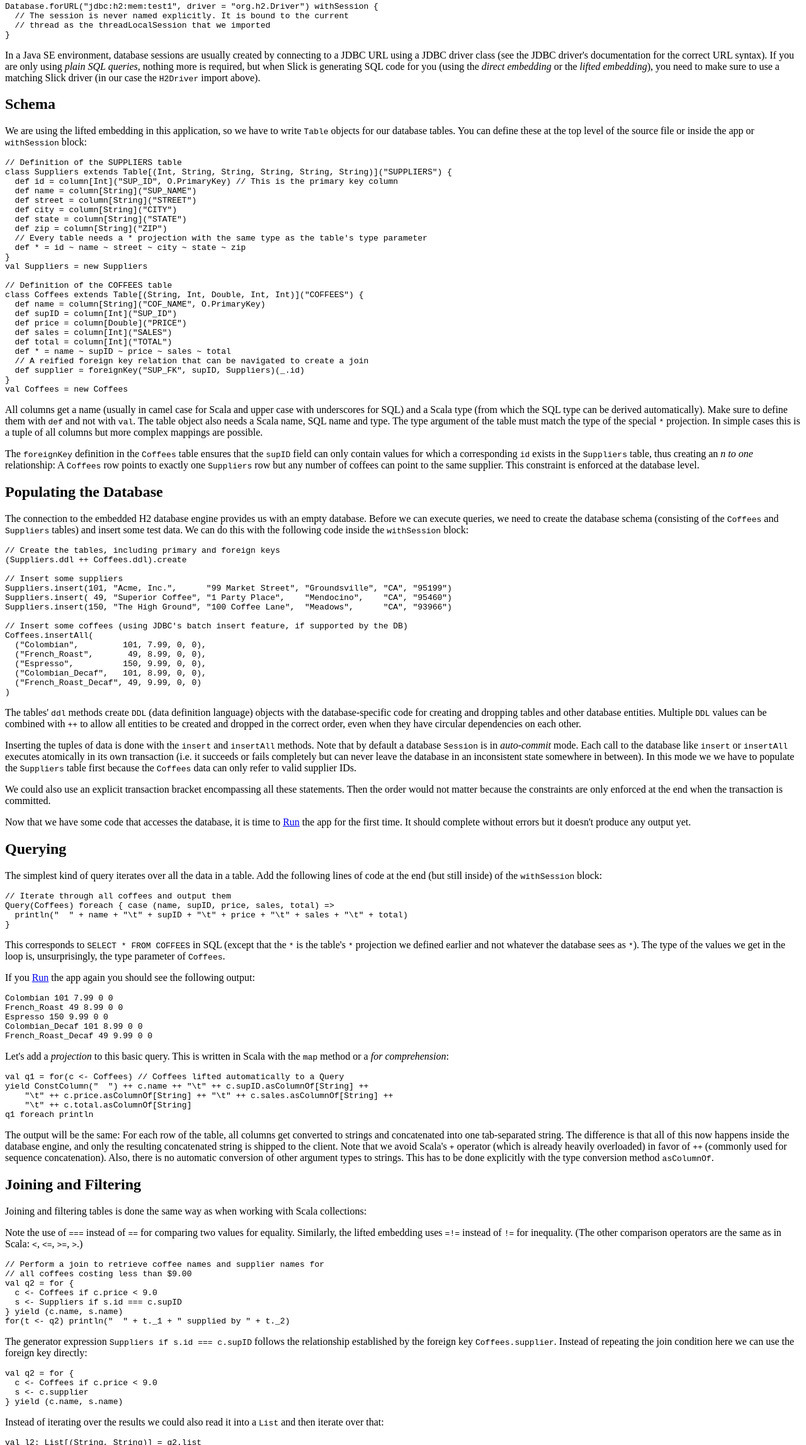
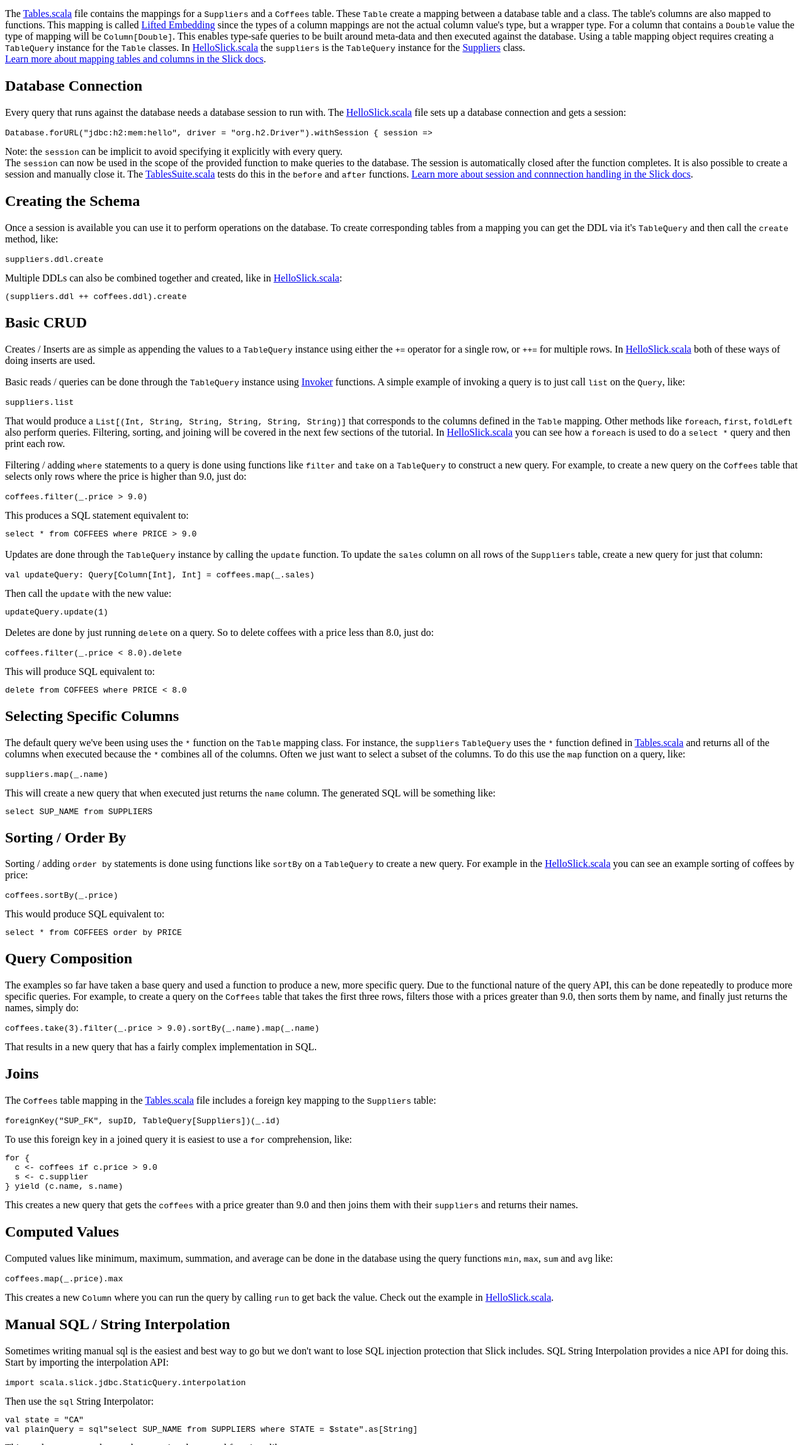
Before and after one commit to typesafehub/activator-hello-slick, a plain HTML site: page tutorial/index.html in a window 1280 px wide. Shown: the part 505-2800 px from the top of the page at 63% size. Drawn offline with Linux system fonts and the light colour scheme.

Commit message:
reworked with more examples

```diff
--- a/tutorial/index.html
+++ b/tutorial/index.html
@@ -3,233 +3,201 @@
     <title>Hello Slick - Activator Template</title>
 </head>
 <body>
+
 <div>
-    <h2>Dependencies</h2>
+    <h2>Intro to Slick</h2>
 
-    <p>You've just created a basic Slick application. Let's take a closer look at what's happening in this
-        project. First of all, you need to add Slick and te embedded databases or drivers for external databases
-        to your project. We have already taken care of this for you in the <a href="#code/build.sbt"
-        class="shortcut">build.sbt</a> file.</p>
-    <p>Slick uses <a href="http://www.slf4j.org/">SLF4J</a> for its own debug
-        logging so you also need to add an SLF4J implementation. Here we are using <code>slf4j-nop</code> to disable
-        logging. You have to replace this with a real logging framework like
-        <a href="http://logback.qos.ch/">Logback</a> if you want to see log output.</p>
+    <p>
+        Slick is a Functional Relational Mapping (FRM) library for Scala where you work with relational data in a type-safe and functional way.  Here is an example:
+        <pre><code>coffees.filter(_.price < 10.0).map(_.name)</code></pre>
+        This will produce a query equivalent to the following SQL:
+        <pre><code>select COF_NAME from COFFEES where PRICE < 9</code></pre>
+        Developers benefit from the type-safety and composability of FRM as well as being able to reuse the typical Scala collection APIs like <code>filter</code>, <code>map</code>, <code>foreach</code>, etc.
+        This template will get you started learning Slick using a working application.  Continue the tutorial to learn about how to run the application, run the tests, and explore the basics of Slick.
+    </p>
 </div>
 
 <div>
-    <h2>Imports</h2>
-    <p>Let's move on to <a href="#code/src/main/scala/Hello.scala" class="shortcut">src/main/scala/Hello.scala</a> which contains the
-        scaffolding for the application. It starts off with some imports:</p>
+    <h2>Run the App and the Tests</h2>
 
-    <pre><code>// Use H2Driver to connect to an H2 database
-import scala.slick.driver.H2Driver.simple._
+    <p>
+        This template includes a simple Scala application, <a href="#code/src/main/scala/HelloSlick.scala" class="shortcut">HelloSlick.scala</a>, that does basic FRM operations with Slick.  This application automatically runs when Activator is started and then re-runs after every successful compile.  You can see the output in <a href="#run" class="shortcut">Run</a>.
+    </p>
 
-// Use the implicit threadLocalSession
-import Database.threadLocalSession</code></pre>
+    <p>
+        The <a href="#code/src/test/scala/TablesSuite.scala" class="shortcut">TablesSuite.scala</a> file contains ScalaTest tests which do some basic integration tests.  Check out the test results in <a href="#test" class="shortcut">Test</a>.
+    </p>
+</div>
 
-    <p>Since we are using <a href="http://h2database.com/">H2</a> as our database system, we need to import features
-        from Slick's <code>H2Driver</code>. A driver's <code>simple</code> object contains all commonly
-        needed imports from the driver and other parts of Slick such as session handling. The only extra import we use
-        is the <code>threadLocalSession</code>. This simplifies the session handling by attaching a session to the
-        current thread so you do not have to pass it around on your own (or at least assign it to an implicit
-        variable).</p>
+<div>
+    <h2>Project Setup</h2>
+
+    <p>
+        Slick is a library that is easy to include in any project.  This project uses the sbt build tool so the dependency for Slick is specified in the <a href="#code/build.sbt" class="shortcut">build.sbt</a> file.  To make things simple this project uses the H2 database in-memory.  <a href="http://slick.typesafe.com/doc/2.0.0-M3/connection.html" target="_blank">Learn more about connecting to other databases in the Slick docs</a>.
+    </p>
 </div>
+
+<div>
+    <h2>Schema / Table Mapping</h2>
+
+    <p>
+        The <a href="#code/src/main/scala/Tables.scala" class="shortcut">Tables.scala</a> file contains the mappings for a <code>Suppliers</code> and a <code>Coffees</code> table.  These <code>Table</code> create a mapping between a database table and a class.  The table's columns are also mapped to functions.  This mapping is called <a href="http://slick.typesafe.com/doc/2.0.0-M3/lifted-embedding.html" target="_blank">Lifted Embedding</a> since the types of a column mappings are not the actual column value's type, but a wrapper type.  For a column that contains a <code>Double</code> value the type of mapping will be <code>Column[Double]</code>.  This enables type-safe queries to be built around meta-data and then executed against the database.
+
+        Using a table mapping object requires creating a <code>TableQuery</code> instance for the <code>Table</code> classes.  In <a href="#code/src/main/scala/HelloSlick.scala" class="shortcut">HelloSlick.scala</a> the <code>suppliers</code> is the <code>TableQuery</code> instance for the <a href="#code/src/main/scala/Tables.scala" class="shortcut">Suppliers</a> class.<br/>
+
+        <a href="http://slick.typesafe.com/doc/2.0.0-M3/lifted-embedding.html" target="_blank">Learn more about mapping tables and columns in the Slick docs</a>.
+    </p>
+</div>
+
 <div>
     <h2>Database Connection</h2>
-    <p>In the body of the application we create a <code>Database</code> object which specifies
-        how to connect to a database, and then immediately open a session, running all
-        code within the following block inside that session:</p>
 
-    <pre><code>Database.forURL("jdbc:h2:mem:test1", driver = "org.h2.Driver") withSession {
-  // The session is never named explicitly. It is bound to the current
-  // thread as the threadLocalSession that we imported
-}</code></pre>
+    <p>
+        Every query that runs against the database needs a database session to run with.  The <a href="#code/src/main/scala/HelloSlick.scala" class="shortcut">HelloSlick.scala</a> file sets up a database connection and gets a session:
+        <pre><code>Database.forURL("jdbc:h2:mem:hello", driver = "org.h2.Driver").withSession { session =></code></pre>
+        Note: the <code>session</code> can be implicit to avoid specifying it explicitly with every query.<br/>
 
-    <p>In a Java SE environment, database sessions are usually created by connecting to a JDBC URL using a JDBC driver
-        class (see the JDBC driver's documentation for the correct URL syntax). If you are only using <em>plain SQL
-        queries</em></a>, nothing more is required, but when Slick is generating SQL code for you (using the
-        <em>direct embedding</em></a> or the <em>lifted embedding</em>), you need to make sure to use a matching Slick
-        driver (in our case the <code>H2Driver</code> import above).</p>
+        The <code>session</code> can now be used in the scope of the provided function to make queries to the database.  The session is automatically closed after the function completes.
+
+        It is also possible to create a session and manually close it.  The <a href="#code/src/test/scala/TablesSuite.scala" class="shortcut">TablesSuite.scala</a> tests do this in the <code>before</code> and <code>after</code> functions.
+
+        <a href="http://slick.typesafe.com/doc/2.0.0-M3/connection.html#session-handling" target="_blank">Learn more about session and connnection handling in the Slick docs</a>.
+    </p>
 </div>
+
 <div>
-    <h2>Schema</h2>
+    <h2>Creating the Schema</h2>
 
-    <p>We are using the lifted embedding in this application, so we have to write <code>Table</code> objects for our
-        database tables. You can define these at the top level of the source file or inside the app or <code>
-        withSession</code> block:</p>
+    <p>
+        Once a session is available you can use it to perform operations on the database.  To create corresponding tables from a mapping you can get the DDL via it's <code>TableQuery</code> and then call the <code>create</code> method, like:
+        <pre><code>suppliers.ddl.create</code></pre>
 
-    <pre><code>// Definition of the SUPPLIERS table
-class Suppliers extends Table[(Int, String, String, String, String, String)]("SUPPLIERS") {
-  def id = column[Int]("SUP_ID", O.PrimaryKey) // This is the primary key column
-  def name = column[String]("SUP_NAME")
-  def street = column[String]("STREET")
-  def city = column[String]("CITY")
-  def state = column[String]("STATE")
-  def zip = column[String]("ZIP")
-  // Every table needs a * projection with the same type as the table's type parameter
-  def * = id ~ name ~ street ~ city ~ state ~ zip
-}
-val Suppliers = new Suppliers
+        Multiple DDLs can also be combined together and created, like in <a href="#code/src/main/scala/HelloSlick.scala" class="shortcut">HelloSlick.scala</a>:
+        <pre><code>(suppliers.ddl ++ coffees.ddl).create</code></pre>
+    </p>
+</div>
 
-// Definition of the COFFEES table
-class Coffees extends Table[(String, Int, Double, Int, Int)]("COFFEES") {
-  def name = column[String]("COF_NAME", O.PrimaryKey)
-  def supID = column[Int]("SUP_ID")
-  def price = column[Double]("PRICE")
-  def sales = column[Int]("SALES")
-  def total = column[Int]("TOTAL")
-  def * = name ~ supID ~ price ~ sales ~ total
-  // A reified foreign key relation that can be navigated to create a join
-  def supplier = foreignKey("SUP_FK", supID, Suppliers)(_.id)
-}
-val Coffees = new Coffees
-</code></pre>
+<div>
+    <h2>Basic CRUD</h2>
 
-    <p>All columns get a name (usually in camel case for Scala and upper case with
-        underscores for SQL) and a Scala type (from which the SQL type can be derived
-        automatically). Make sure to define them with <code>def</code> and not with <code>val</code>.
-        The table object also needs a Scala name, SQL name and type. The type argument
-        of the table must match the type of the special <code>*</code> projection. In simple
-        cases this is a tuple of all columns but more complex mappings are possible.</p>
+    <p>
+        Creates / Inserts are as simple as appending the values to a <code>TableQuery</code> instance using either the <code>+=</code> operator for a single row, or <code>++=</code> for multiple rows.  In <a href="#code/src/main/scala/HelloSlick.scala" class="shortcut">HelloSlick.scala</a> both of these ways of doing inserts are used.
+    </p>
 
-    <p>The <code>foreignKey</code> definition in the <code>Coffees</code> table ensures that the
-        <code>supID</code> field can only contain values for which a corresponding <code>id</code>
-        exists in the <code>Suppliers</code> table, thus creating an <em>n to one</em> relationship:
-        A <code>Coffees</code> row points to exactly one <code>Suppliers</code> row but any number
-        of coffees can point to the same supplier. This constraint is enforced at the
-        database level.</p>
+    <p>
+        Basic reads / queries can be done through the <code>TableQuery</code> instance using <a href="http://slick.typesafe.com/doc/2.0.0-M3/api/#scala.slick.jdbc.UnitInvoker" target="_blank">Invoker</a> functions.  A simple example of invoking a query is to just call <code>list</code> on the <code>Query</code>, like:
+        <pre><code>suppliers.list</code></pre>
+        That would produce a <code>List[(Int, String, String, String, String, String)]</code> that corresponds to the columns defined in the <code>Table</code> mapping.  Other methods like <code>foreach</code>, <code>first</code>, <code>foldLeft</code> also perform queries.  Filtering, sorting, and joining will be covered in the next few sections of the tutorial.  In <a href="#code/src/main/scala/HelloSlick.scala" class="shortcut">HelloSlick.scala</a> you can see how a <code>foreach</code> is used to do a <code>select *</code> query and then print each row.
+    </p>
+
+    <p>
+        Filtering / adding <code>where</code> statements to a query is done using functions like <code>filter</code> and <code>take</code> on a <code>TableQuery</code> to construct a new query.  For example, to create a new query on the <code>Coffees</code> table that selects only rows where the price is higher than 9.0, just do:
+        <pre><code>coffees.filter(_.price > 9.0)</code></pre>
+        This produces a SQL statement equivalent to:
+        <pre><code>select * from COFFEES where PRICE > 9.0</code></pre>
+    </p>
+
+    <p>
+        Updates are done through the <code>TableQuery</code> instance by calling the <code>update</code> function.  To update the <code>sales</code> column on all rows of the <code>Suppliers</code> table, create a new query for just that column:
+        <pre><code>val updateQuery: Query[Column[Int], Int] = coffees.map(_.sales)</code></pre>
+        Then call the <code>update</code> with the new value:
+        <pre><code>updateQuery.update(1)</code></pre>
+    </p>
+
+    <p>
+        Deletes are done by just running <code>delete</code> on a query.  So to delete coffees with a price less than 8.0, just do:
+        <pre><code>coffees.filter(_.price < 8.0).delete</code></pre>
+        This will produce SQL equivalent to:
+        <pre><code>delete from COFFEES where PRICE < 8.0</code></pre>
+    </p>
 </div>
+
 <div>
-    <h2>Populating the Database</h2>
+    <h2>Selecting Specific Columns</h2>
 
-    <p>The connection to the embedded H2 database engine provides us with an empty
-        database. Before we can execute queries, we need to create the database schema
-        (consisting of the <code>Coffees</code> and <code>Suppliers</code> tables) and insert some test
-        data. We can do this with the following code inside the <code>withSession</code> block:</p>
+    <p>
+        The default query we've been using uses the <code>*</code> function on the <code>Table</code> mapping class.  For instance, the <code>suppliers</code> <code>TableQuery</code> uses the <code>*</code> function defined in <a href="#code/src/main/scala/Tables.scala" class="shortcut">Tables.scala</a> and returns all of the columns when executed because the <code>*</code> combines all of the columns.  Often we just want to select a subset of the columns.  To do this use the <code>map</code> function on a query, like:
+        <pre><code>suppliers.map(_.name)</code></pre>
+        This will create a new query that when executed just returns the <code>name</code> column.  The generated SQL will be something like:
+        <pre><code>select SUP_NAME from SUPPLIERS</code></pre>
+    </p>
+</div>
 
-    <pre><code>// Create the tables, including primary and foreign keys
-(Suppliers.ddl ++ Coffees.ddl).create
+<div>
+    <h2>Sorting / Order By</h2>
 
-// Insert some suppliers
-Suppliers.insert(101, "Acme, Inc.",      "99 Market Street", "Groundsville", "CA", "95199")
-Suppliers.insert( 49, "Superior Coffee", "1 Party Place",    "Mendocino",    "CA", "95460")
-Suppliers.insert(150, "The High Ground", "100 Coffee Lane",  "Meadows",      "CA", "93966")
+    <p>
+        Sorting / adding <code>order by</code> statements is done using functions like <code>sortBy</code> on a <code>TableQuery</code> to create a new query.  For example in the <a href="#code/src/main/scala/HelloSlick.scala" class="shortcut">HelloSlick.scala</a> you can see an example sorting of coffees by price:
+        <pre><code>coffees.sortBy(_.price)</code></pre>
+        This would produce SQL equivalent to:
+        <pre><code>select * from COFFEES order by PRICE</code></pre>
+    </p>
+</div>
 
-// Insert some coffees (using JDBC's batch insert feature, if supported by the DB)
-Coffees.insertAll(
-  ("Colombian",         101, 7.99, 0, 0),
-  ("French_Roast",       49, 8.99, 0, 0),
-  ("Espresso",          150, 9.99, 0, 0),
-  ("Colombian_Decaf",   101, 8.99, 0, 0),
-  ("French_Roast_Decaf", 49, 9.99, 0, 0)
-)
-</code></pre>
+<div>
+    <h2>Query Composition</h2>
 
-    <p>The tables' <code>ddl</code> methods create <code>DDL</code> (data definition language) objects
-        with the database-specific code for creating and dropping tables and other
-        database entities. Multiple <code>DDL</code> values can be combined with <code>++</code> to
-        allow all entities to be created and dropped in the correct order, even when
-        they have circular dependencies on each other.</p>
-    <p>Inserting the tuples of data is done with the <code>insert</code> and <code>insertAll</code>
-        methods. Note that by default a database <code>Session</code> is in <em>auto-commit</em> mode.
-        Each call to the database like <code>insert</code> or <code>insertAll</code> executes atomically
-        in its own transaction (i.e. it succeeds or fails completely but can never
-        leave the database in an inconsistent state somewhere in between). In this
-        mode we we have to populate the <code>Suppliers</code> table first because the
-        <code>Coffees</code> data can only refer to valid supplier IDs.</p>
-    <p>We could also use an explicit transaction bracket encompassing all these
-        statements. Then the order would not matter because the constraints are only
-        enforced at the end when the transaction is committed.</p>
+    <p>
+        The examples so far have taken a base query and used a function to produce a new, more specific query.  Due to the functional nature of the query API, this can be done repeatedly to produce more specific queries.  For example, to create a query on the <code>Coffees</code> table that takes the first three rows, filters those with a prices greater than 9.0, then sorts them by name, and finally just returns the names, simply do:
+        <pre><code>coffees.take(3).filter(_.price > 9.0).sortBy(_.name).map(_.name)</code></pre>
+        That results in a new query that has a fairly complex implementation in SQL.
+    </p>
+</div>
 
-    <p>Now that we have some code that accesses the database, it is time to
-        <a class="shortcut" href="#run">Run</a> the app for the first time. It should complete
-        without errors but it doesn't produce any output yet.</p>
-</div>
 <div>
-    <h2>Querying</h2>
+    <h2>Joins</h2>
 
-    <p>The simplest kind of query iterates over all the data in a table. Add the following lines of code
-    at the end (but still inside) of the <code>withSession</code> block:</p>
-
-    <pre><code>// Iterate through all coffees and output them
-Query(Coffees) foreach { case (name, supID, price, sales, total) =>
-  println("  " + name + "\t" + supID + "\t" + price + "\t" + sales + "\t" + total)
-}</code></pre>
-
-    <p>This corresponds to <code>SELECT * FROM COFFEES</code> in SQL (except that the <code>*</code>
-        is the table's <code>*</code> projection we defined earlier and not whatever the
-        database sees as <code>*</code>). The type of the values we get in the loop is,
-        unsurprisingly, the type parameter of <code>Coffees</code>.</p>
-
-    <p>If you <a class="shortcut" href="#run">Run</a> the app again you should see the following output:</p>
-
-    <pre><code>Colombian 101 7.99 0 0
-French_Roast 49 8.99 0 0
-Espresso 150 9.99 0 0
-Colombian_Decaf 101 8.99 0 0
-French_Roast_Decaf 49 9.99 0 0</code></pre>
-
-    <p>Let's add a <em>projection</em> to this basic query. This is written in Scala with
-        the <code>map</code> method or a <em>for comprehension</em>:</p>
-
-    <pre><code>val q1 = for(c <- Coffees) // Coffees lifted automatically to a Query
-yield ConstColumn("  ") ++ c.name ++ "\t" ++ c.supID.asColumnOf[String] ++
-    "\t" ++ c.price.asColumnOf[String] ++ "\t" ++ c.sales.asColumnOf[String] ++
-    "\t" ++ c.total.asColumnOf[String]
-q1 foreach println</code></pre>
-
-    <p>The output will be the same: For each row of the table, all columns get
-        converted to strings and concatenated into one tab-separated string. The
-        difference is that all of this now happens inside the database engine, and
-        only the resulting concatenated string is shipped to the client. Note that we
-        avoid Scala's <code>+</code> operator (which is already heavily overloaded) in favor of
-        <code>++</code> (commonly used for sequence concatenation). Also, there is no automatic
-        conversion of other argument types to strings. This has to be done explicitly
-        with the type conversion method <code>asColumnOf</code>.</p>
-
-</div>
-<div>
-    <h2>Joining and Filtering</h2>
-
-    <p>Joining and filtering tables is done the same way as when working with Scala collections:</p>
-
-    <p>Note the use of <code>===</code> instead of <code>==</code> for comparing two values for
-        equality. Similarly, the lifted embedding uses <code>=!=</code> instead of <code>!=</code> for
-        inequality. (The other comparison operators are the same as in Scala:
-        <code>&lt;</code>, <code>&lt;=</code>, <code>&gt;=</code>, <code>&gt;</code>.)</p>
-
-    <pre><code>// Perform a join to retrieve coffee names and supplier names for
-// all coffees costing less than $9.00
-val q2 = for {
-  c <- Coffees if c.price < 9.0
-  s <- Suppliers if s.id === c.supID
-} yield (c.name, s.name)
-for(t <- q2) println("  " + t._1 + " supplied by " + t._2)</code></pre>
-
-    <p>The generator expression <code>Suppliers if s.id === c.supID</code> follows the
-        relationship established by the foreign key <code>Coffees.supplier</code>. Instead of
-        repeating the join condition here we can use the foreign key directly:</p>
-
-    <pre><code>val q2 = for {
-  c <- Coffees if c.price < 9.0
+    <p>
+        The <code>Coffees</code> table mapping in the <a href="#code/src/main/scala/Tables.scala" class="shortcut">Tables.scala</a> file includes a foreign key mapping to the <code>Suppliers</code> table:
+        <pre><code>foreignKey("SUP_FK", supID, TableQuery[Suppliers])(_.id)</code></pre>
+        To use this foreign key in a joined query it is easiest to use a <code>for</code> comprehension, like:
+        <pre><code>for {
+  c <- coffees if c.price > 9.0
   s <- c.supplier
 } yield (c.name, s.name)</code></pre>
+        This creates a new query that gets the <code>coffees</code> with a price greater than 9.0 and then joins them with their <code>suppliers</code> and returns their names.
+    </p>
+</div>
 
-    <p>Instead of iterating over the results we could also read it into a <code>List</code> and then
-        iterate over that:</p>
+<div>
+    <h2>Computed Values</h2>
 
-    <pre><code>val l2: List[(String, String)] = q2.list
-for((s1, s2) <- l2) println("  " + s1 + " supplied by " + s2)</code></pre>
+    <p>
+        Computed values like minimum, maximum, summation, and average can be done in the database using the query functions <code>min</code>, <code>max</code>, <code>sum</code> and <code>avg</code> like:
+        <pre><code>coffees.map(_.price).max</code></pre>
+        This creates a new <code>Column</code> where you can run the query by calling <code>run</code> to get back the value.  Check out the example in <a href="#code/src/main/scala/HelloSlick.scala" class="shortcut">HelloSlick.scala</a>.
+    </p>
+</div>
 
+<div>
+    <h2>Manual SQL / String Interpolation</h2>
+
+    <p>
+        Sometimes writing manual sql is the easiest and best way to go but we don't want to lose SQL injection protection that Slick includes.  SQL String Interpolation provides a nice API for doing this.  Start by importing the interpolation API:
+        <pre><code>import scala.slick.jdbc.StaticQuery.interpolation</code></pre>
+
+        Then use the <code>sql</code> String Interpolator:
+        <pre><code>val state = "CA"
+val plainQuery = sql"select SUP_NAME from SUPPLIERS where STATE = $state".as[String]</code></pre>
+
+        This produces a query that can be run using the normal functions like <code>list</code>.
+    </p>
 </div>
+
+<!--
+<div>
+    <h2>Auto-Generated Primary Keys</h2>
+
+    <p>
+
+    </p>
+</div>
+-->
+
 <div>
     <h2>Next Steps</h2>
 
-    <p>For more information, check out the Slick manual on the
-        <a href="http://slick.typesafe.com/docs/">Slick documentation</a> page and
-        the <a href="https://github.com/slick/slick-examples">Slick Examples</a> project which
-        contains the full version of the app from this tutorial (<code>FirstExample</code>)
-        and several other sample apps.</p>
+    Check out the full Slick docs on <a href="http://slick.typesafe.com/doc/2.0.0-M3/lifted-embedding.html" target="_blank">Lifted Embedding</a> - the API all of these examples use.
 </div>
 
 </body>
```
Also changed, not shown: 3 other files.
